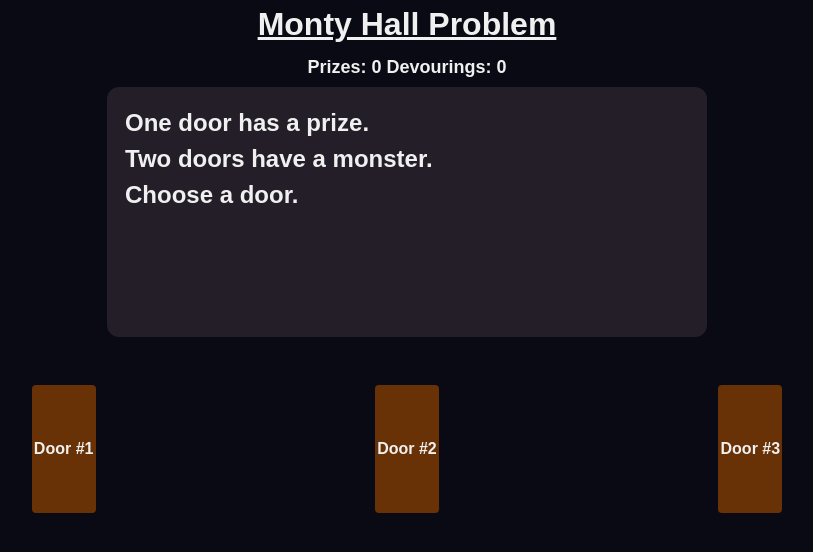
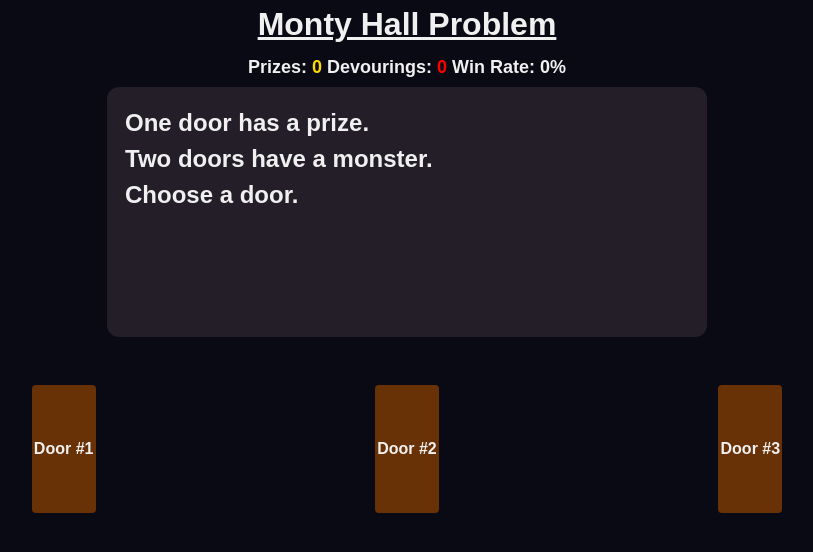
Before and after one commit to jrbarnhart/monty-hall, a React (Vite) app: page / in a window 1280 px wide. Shown: the top 552 px of the page, without its empty margins (233-1046 px from the left). Built offline with nearby package versions, Linux system fonts and the light colour scheme.

Commit message:
Color the wins and losses using spans

```diff
--- a/src/App.css
+++ b/src/App.css
@@ -23,6 +23,14 @@ a:hover {
   grid-column: span 3 / span 3;
   font-size: large;
   font-weight: bold;
+}
+
+.wins {
+  color: gold;
+}
+
+.losses {
+  color: red;
 }
 
 .log {
--- a/src/App.tsx
+++ b/src/App.tsx
@@ -67,7 +67,17 @@ function App() {
         <h1>Monty Hall Problem</h1>
       </a>
 
-      <p className="score">{`Prizes: ${wins} Devourings: ${losses}`}</p>
+      <p className="score">
+        {`Prizes: `}
+        <span className="wins">{`${wins}`}</span>
+        {` Devourings: `}
+        <span className="losses">{`${losses}`}</span>
+        {` Win Rate: ${
+          wins + losses === 0
+            ? "0%"
+            : ((wins / (wins + losses)) * 100).toFixed(2) + "%"
+        }`}
+      </p>
 
       <p className="log">{log}</p>
 
```
